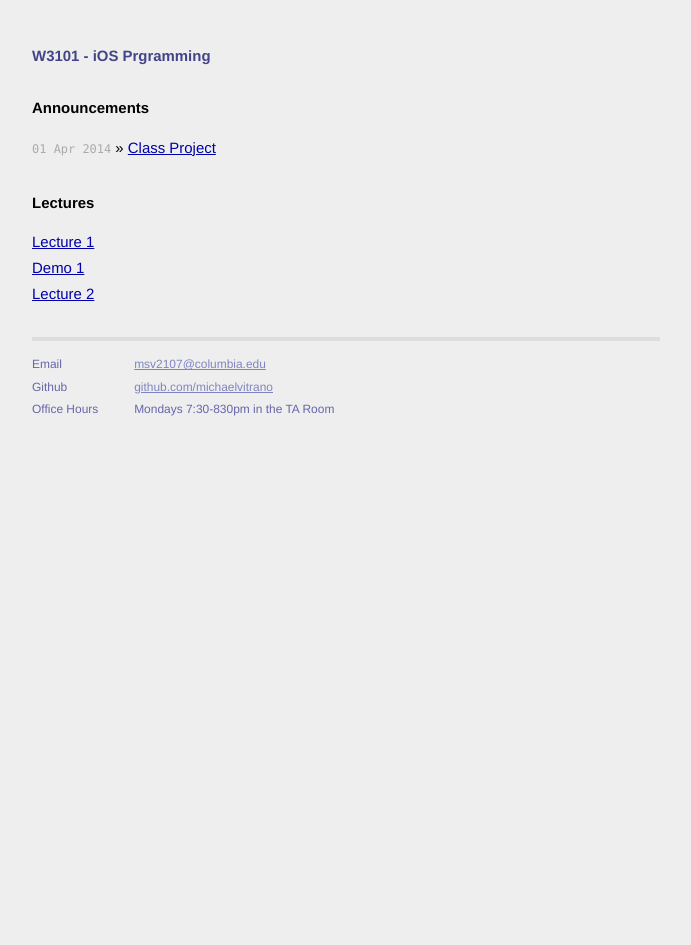
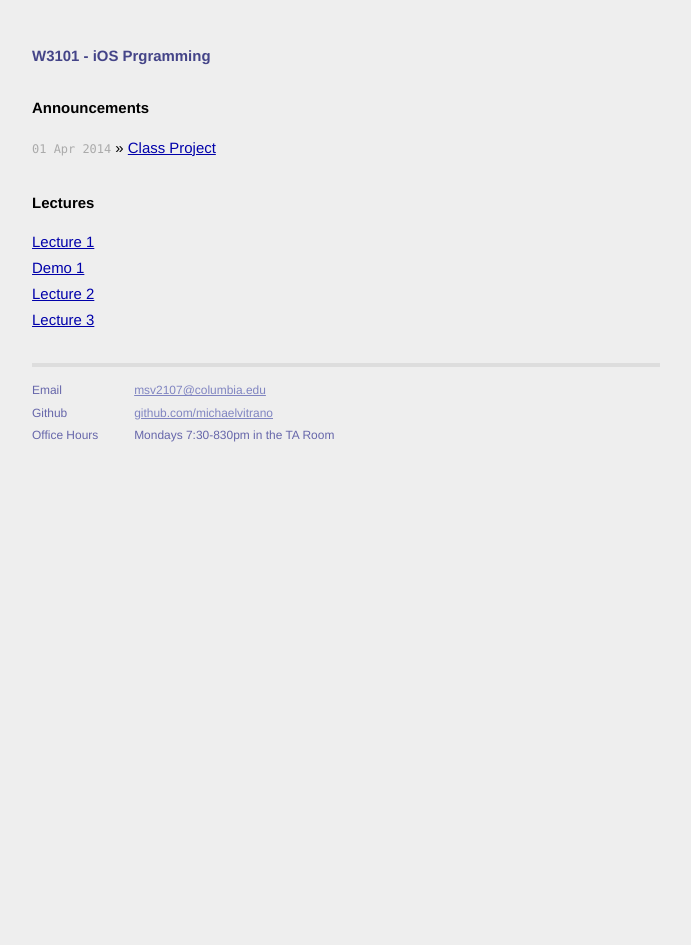
Before and after one commit to Columbia-W3101-iOS/columbia-W3101-iOS.github.io, a Jekyll site: the page built from index.html, in a window 1280 px wide. Shown: the whole page, without its empty margins (294-985 px from the left). Built offline with Jekyll 4.4.1, drawn with Linux system fonts in a browser that asks for light colours; Markdown is read by kramdown in place of the engine named in the settings.

Commit message:
added slides for lecture 3

```diff
--- a/index.html
+++ b/index.html
@@ -15,5 +15,6 @@ title: W3101 - iOS Programming
       <li><a href="{{ site.url }}/assets/Lecture1.pdf">Lecture 1</a></li>
       <li><a href="{{ site.url }}/assets/Demo1.zip">Demo 1</a></li>
       <li><a href="{{ site.url }}/assets/Lecture2.pdf">Lecture 2</a></li>
+      <li><a href="{{ site.url }}/assets/Lecture3.pdf">Lecture 3</a></li>
   </ul>
 </div>
```
Also changed, not shown: 1 other file.
